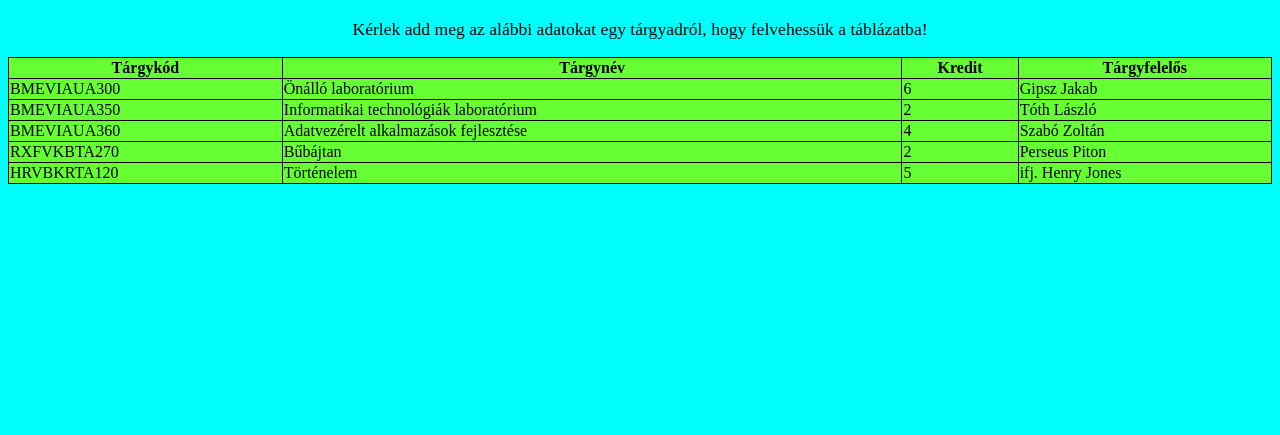
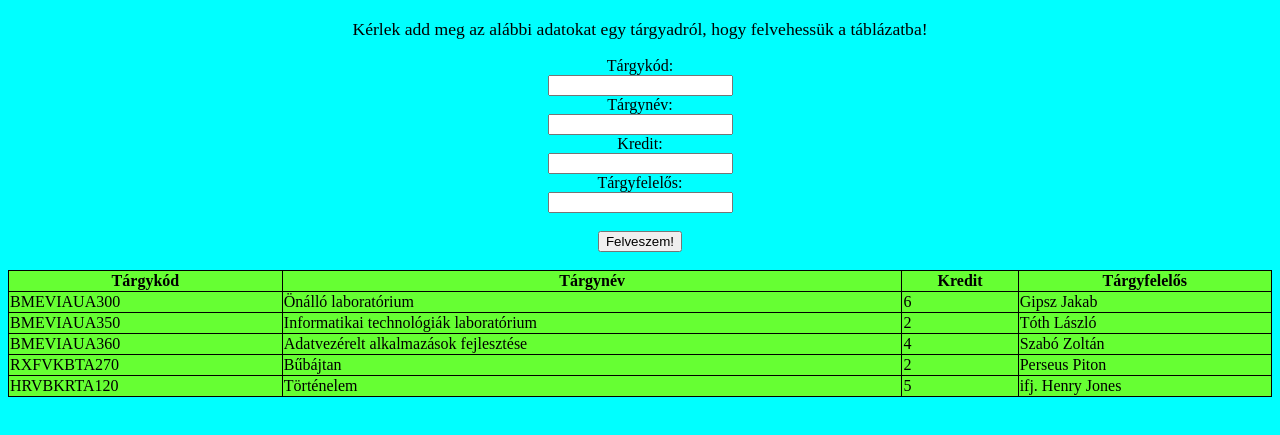
Before and after one commit to cherryBomba58/RWA, a plain HTML site: page default.html in a window 1280 px wide. Shown: the part 61-496 px from the top of the page. Drawn offline with Linux system fonts and the light colour scheme.

Commit message:
HTML Form added, does nothing

```diff
--- a/default.html
+++ b/default.html
@@ -1,7 +1,8 @@
 <!DOCTYPE html>
-<html>
+<html lang="hu">
 
 <head>
+	<meta charset="UTF-8">
 	<title>Tárgyfeltöltő felület</title>
 	<link rel="stylesheet" href="styles.css">
 </head>
@@ -9,9 +10,24 @@
 <body>
 
 	<h1>Tárgyfeltöltő felület</h1>
-	<p>Kérlek add meg az alábbi adatokat egy tárgyadról, hogy felvehessük a táblázatba!</p>
+	<p>Kérlek add meg az alábbi adatokat egy tárgyadról,
+	hogy felvehessük a táblázatba!</p>
 
-	<p>
+	<div>
+		<form>
+			Tárgykód:<br>
+			<input type="text" name="code"><br>
+			Tárgynév:<br>
+			<input type="text" name="name"><br>
+			Kredit:<br>
+			<input type="number" name="credit"><br>
+			Tárgyfelelős:<br>
+			<input type="text" name="teacher"><br><br>
+			<input type="button" value="Felveszem!"><br><br>
+		</form>
+	</div>
+
+	<div>
 		<table style="width:100%">
 			<tr>
 				<th>Tárgykód</th>
@@ -51,7 +67,7 @@
 			</tr>
 
 		</table>
-	</p>
+	</div>
 
 </body>
 
--- a/styles.css
+++ b/styles.css
@@ -12,6 +12,6 @@ p {
 	font-size: 110%;
 }
 
-h1, p {
+h1, p, form {
 	text-align: center
 }
```
